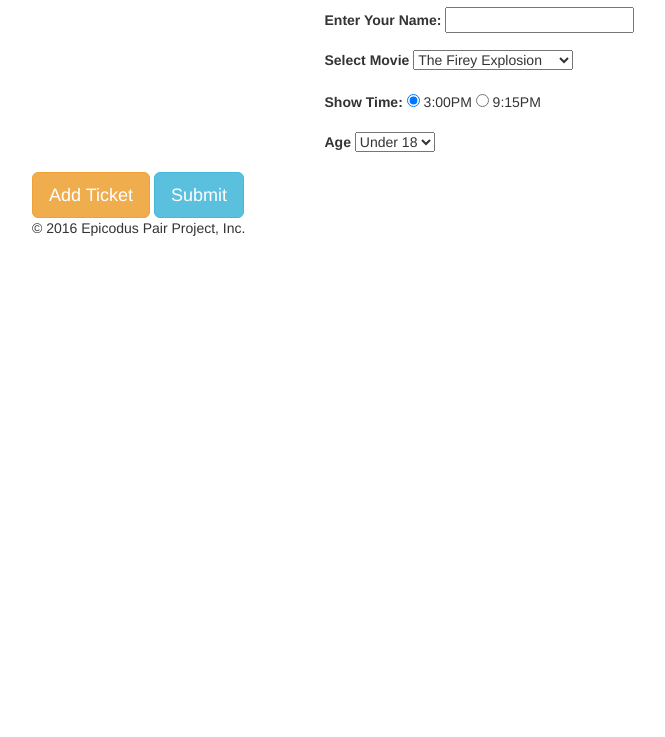
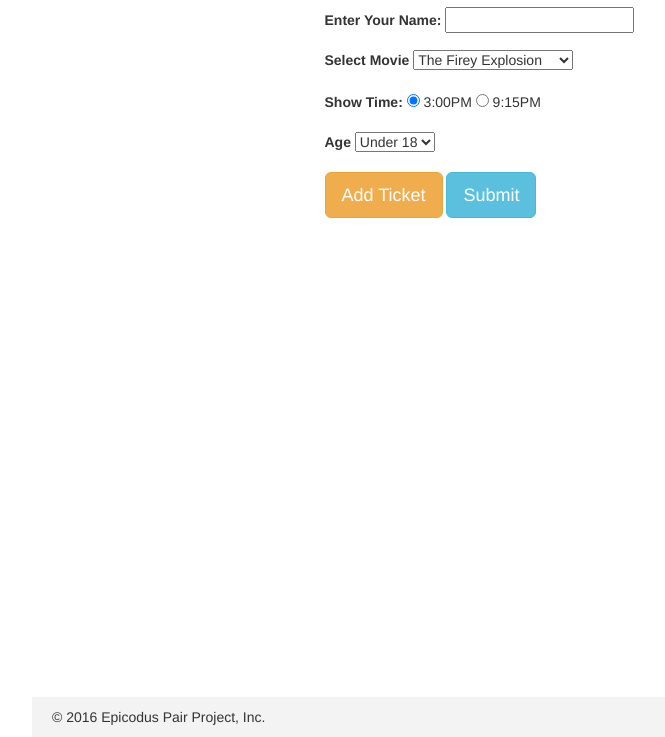
Before and after one commit to BrianHGrant/movie-tickets, a plain HTML site: page index.html in a window 1280 px wide. Shown: the part 63-800 px from the top of the page, without its empty margins (38-703 px from the left). Drawn offline with Linux system fonts and the light colour scheme.

Commit message:
it will add divs to buttons and output field to make everything line up.

```diff
--- a/css/styles.css
+++ b/css/styles.css
@@ -2,3 +2,13 @@
 #output {
   display: none;
 }
+
+footer {
+   background-color: #F3F3F3;
+   padding-top: 10px;
+   padding-bottom: 0px;
+   padding-left: 20px;
+   position:fixed;
+   bottom:0;
+   width:100%;
+}
--- a/index.html
+++ b/index.html
@@ -61,16 +61,25 @@
 
         </div>
         </div>
+        <div class="row">
+          <div class="col-md-6 col-md-offset-3">
             <button type="button" class="btn btn-lg btn-warning" id="addTicketBtn">Add Ticket</button>
             <button type="submit" class="btn btn-lg btn-info">Submit</button>
+          </div>
+        </div>
+
         </form>
-
+        <div class="row">
+          <div class="col-md-6 col-md-offset-3">
             <div id="output">
               <h1>Thanks for your purchase!</h1>
               <h3>Your total is: $<span id="ticket-total"></span></h3>
               <h3>You selected: </h3>
 
             </div>
+          </div>
+        </div>
+
 
       <footer>
         <p>&copy; 2016 Epicodus Pair Project, Inc.</p>
```
Lines whose indentation alone changed are shown as unchanged.
